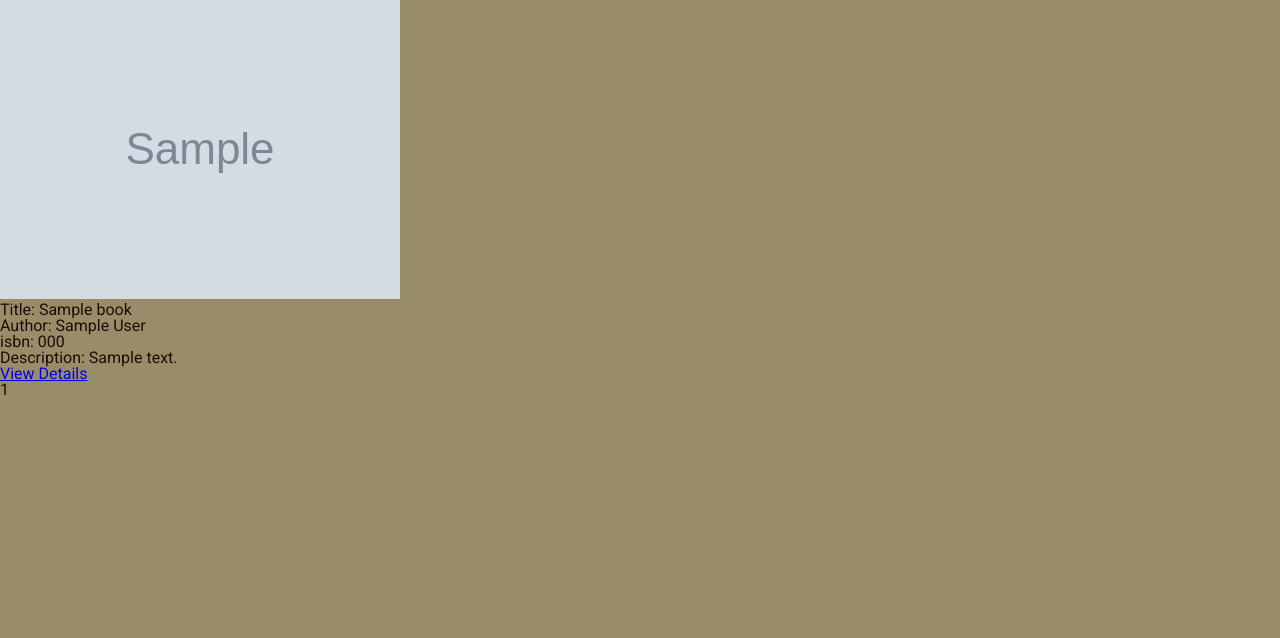
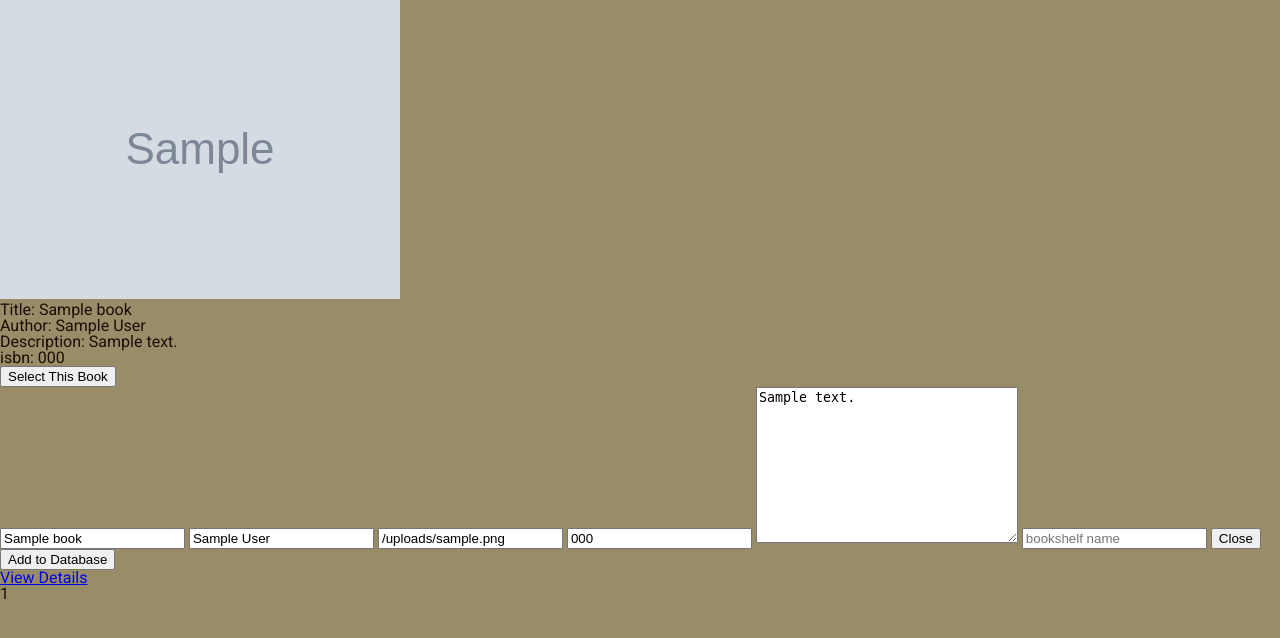
Before and after one commit to Rayxclockwork/book_app, a Node server app: template views/pages/index.ejs in a window 1280 px wide. Shown: the part 68-706 px from the top of the page. Run offline with Node 20, Linux system fonts and the light colour scheme; the template is opened without the code that fills it: most values are stand-ins (such as "Sample title", 1, 10 or a date in 2020); grey boxes marked "Sample" are stand-in pictures; some libraries are stand-ins or nearby versions.

Commit message:
select book btn hide and show working correctly

```diff
--- a/views/pages/books/detail.ejs
+++ b/views/pages/books/detail.ejs
@@ -2,6 +2,19 @@
   <p><img src="<%= bookInfo.image_url %>"></p>
   <p>Title: <%= bookInfo.title %></p>
   <p>Author: <%= bookInfo.author %></p>
+  <p>Description: <%= bookInfo.description %></p>
   <p>isbn: <%= bookInfo.isbn %></p>
-  <p>Description: <%= bookInfo.description %></p>
+  <button>Select This Book</button>
 </section>
+
+<!-- <form action="/update/" method="post"> -->
+<form>
+  <input type="text" name="title" value="<%- bookInfo.title %>">
+  <input type="text" name="author" value="<%- bookInfo.author %>">
+  <input type="text" name="image_url" value="<%- bookInfo.image_url %>" placeholder="">
+  <input type="text" name="isbn" value="<%- bookInfo.isbn %>" placeholder="">
+  <textarea name="description" placeholder="" cols='30' rows='10'><%= bookInfo.description %></textarea>
+  <input type="text" name="bookshelf" placeholder="bookshelf name">
+  <button class="close-btn">Close</button>
+  <button type="submit">Add to Database</button>
+</form>
--- a/views/pages/searches/show.ejs
+++ b/views/pages/searches/show.ejs
@@ -12,6 +12,6 @@
       <% }) %>
     </article>
     <script src="https://code.jquery.com/jquery-3.1.1.min.js"></script>
-    <script src="../js/app.js"></script>
+    <script src="../js/search.js"></script>
   </body>
 </html>
```
Also changed, not shown: public/js/search.js (added, +19 -0 lines).
